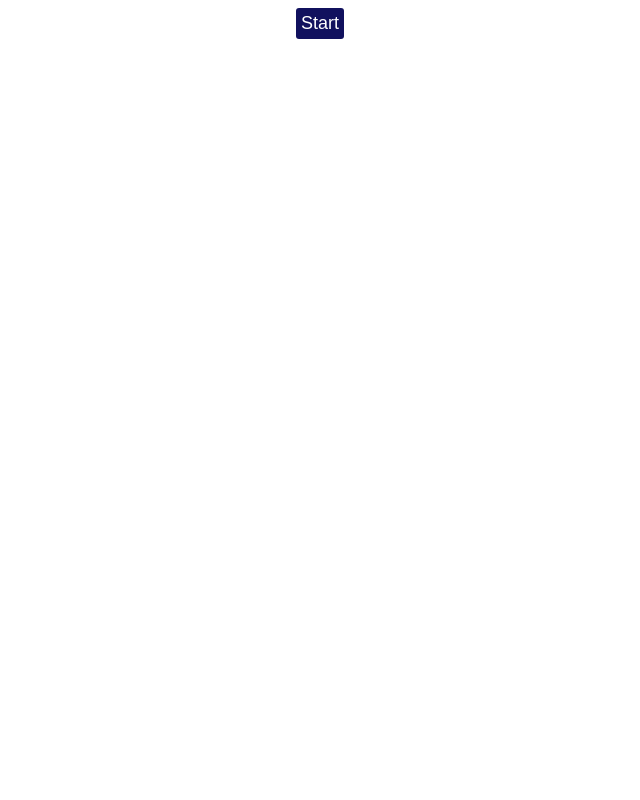
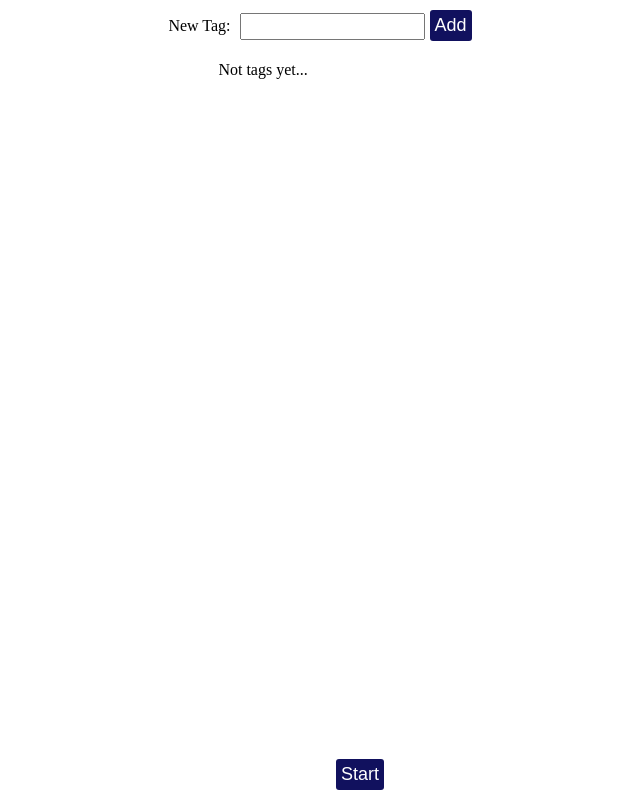
Before and after one commit to Vasily93/time-tracker, a React (Create React App) app: page / in a window 1280 px wide. Shown: the whole page, without its empty margins (320-960 px from the left). Built offline with nearby package versions, Linux system fonts and the light colour scheme.

Commit message:
reafactored and added local storage

```diff
--- a/src/App.js
+++ b/src/App.js
@@ -1,18 +1,50 @@
-import React, { useState } from 'react';
+import React, { useState, useEffect } from 'react';
 import TimeTracker from './TimeTracker';
+import TagsList from './TagsList';
 import './App.css'
+import { v4 as uuidv4 } from 'uuid';
 
 function App() {
+  const [tags, setTags] = useState(() => JSON.parse(localStorage.getItem('tags')) || [{name: 'Uncotegorized', id: 12345, totalTime: 0}]);
+  const [newTag, setNewTag] = useState('')
   const [isAwake, setAwake] = useState(false)
+
+  useEffect(() => {
+    localStorage.setItem('tags', JSON.stringify(tags))
+  },[tags])
 
   function handleDayClick() {
     setAwake(prevState => !prevState)
   }
 
+  function handleSubmit(e) {
+    e.preventDefault()
+    console.log(newTag)
+    setTags([...tags, {name: newTag, id: uuidv4(), totalTime: 0}])
+    setNewTag('')
+  }
+
+  function handleDeleteTag(id) {
+    const updatedTags = tags.filter(tag => tag.id !== id)
+    setTags(updatedTags)
+  }
+
   return (
     <div>
-      {isAwake && <TimeTracker />}
-        <button onClick={handleDayClick}>{isAwake ? 'End' : 'Start'}</button>
+      <form onSubmit={e => handleSubmit(e)}>
+        <label htmlFor='new-tag'>New Tag: </label>
+        <input maxLength={10} id='new-tag' value={newTag} onChange={e => setNewTag(e.target.value)} />
+        <button>Add</button>
+      </form>
+
+      {isAwake ?
+        <TimeTracker tags={tags} onEditTags={setTags}/> :
+        <TagsList tags={tags} onDeleteTag={handleDeleteTag}/>
+      }
+
+      <button onClick={handleDayClick} style={{position: 'fixed', bottom: '10px', right: '45%'}}>
+        {isAwake ? 'End' : 'Start'}
+      </button>
     </div>
   )
 }
--- /dev/null
+++ b/src/TagsList.js
@@ -0,0 +1,21 @@
+import React from 'react'
+
+function TagsList({tags, onDeleteTag}) {
+  return (
+    <ul>
+      {tags.length === 1 && <li >Not tags yet...</li>}
+
+      {tags.map(({name, id, totalTime}, index) => {
+        if(index === 0) return null
+        return (<li key={id}>
+          <button className='TagTab' id={id}
+        >{name} : {Math.floor(totalTime/1000)} sec
+        </button>
+        <button onClick={e => onDeleteTag(e.target.id)} id={id}>DLT</button>
+        </li>)
+      })}
+    </ul>
+  )
+}
+
+export default TagsList;
--- a/src/TimeTracker.js
+++ b/src/TimeTracker.js
@@ -1,12 +1,8 @@
 import React, {useState} from 'react';
-import { v4 as uuidv4 } from 'uuid';
 
-function TimeTracker() {
-  const [tags, setTags] = useState([{name: 'Uncotegorized', id: 12345, totalTime: 0}]);
+function TimeTracker({tags, onEditTags}) {
   const [currentTagID, setCurrentTagID] = useState(tags[0].id);
   const [timer, setTimer] = useState(new Date().getTime());
-  const [newTag, setNewTag] = useState('')
-
 
   function updateTagInTags(tagID, timeStamp) {
     const updatedTags = tags.map(tag => {
@@ -15,7 +11,7 @@ function TimeTracker() {
       }
       return tag;
     })
-    setTags(updatedTags)
+    onEditTags(updatedTags)
   }
 
   function handleClick(clickedID) {
@@ -33,33 +29,27 @@ function TimeTracker() {
     })
   }
 
-  function handleSubmit(e) {
-    e.preventDefault()
-    setTags([...tags, {name: newTag, id: uuidv4(), totalTime: 0}])
-    setNewTag('')
-  }
-
   return (
     <div>
-      <form onSubmit={e => handleSubmit(e)}>
-        <label htmlFor='new-tag'>New Tag: </label>
-        <input id='new-tag' value={newTag} onChange={e => setNewTag(e.target.value)} />
-        <button>Add {newTag}</button>
-      </form>
       <ul>
       {tags.map(({name, id, totalTime}, index) => {
-        if(index === 0) return <li key={id}><button className='TagTab'>{name} : {Math.floor(totalTime/1000)} sec</button></li>
+        if(index === 0) return <li key={id}>
+          <button className='TagTab' style={{backgroundColor: 'darkgray'}}>
+            {name} : {Math.floor(totalTime/1000)} sec
+            </button>
+          </li>
+
         return (<li key={id}><button
           className='TagTab'
           onClick={e => handleClick(e.target.id)}
           id={id}
-          style={{backgroundColor: currentTagID === id ? 'lightblue': 'darkgray'}}
+          style={{backgroundColor: currentTagID === id ? 'blue': 'lightgray'}}
         >
           {name} : {Math.floor(totalTime/1000)} seconds
         </button></li>)
       })}
     </ul>
-    <p>Current Tag: {tags.find(tag => tag.id === currentTagID).name}</p>
+    {/* <p>Current Tag: {tags.find(tag => tag.id === currentTagID).name}</p> */}
     </div>
   );
 }
```
